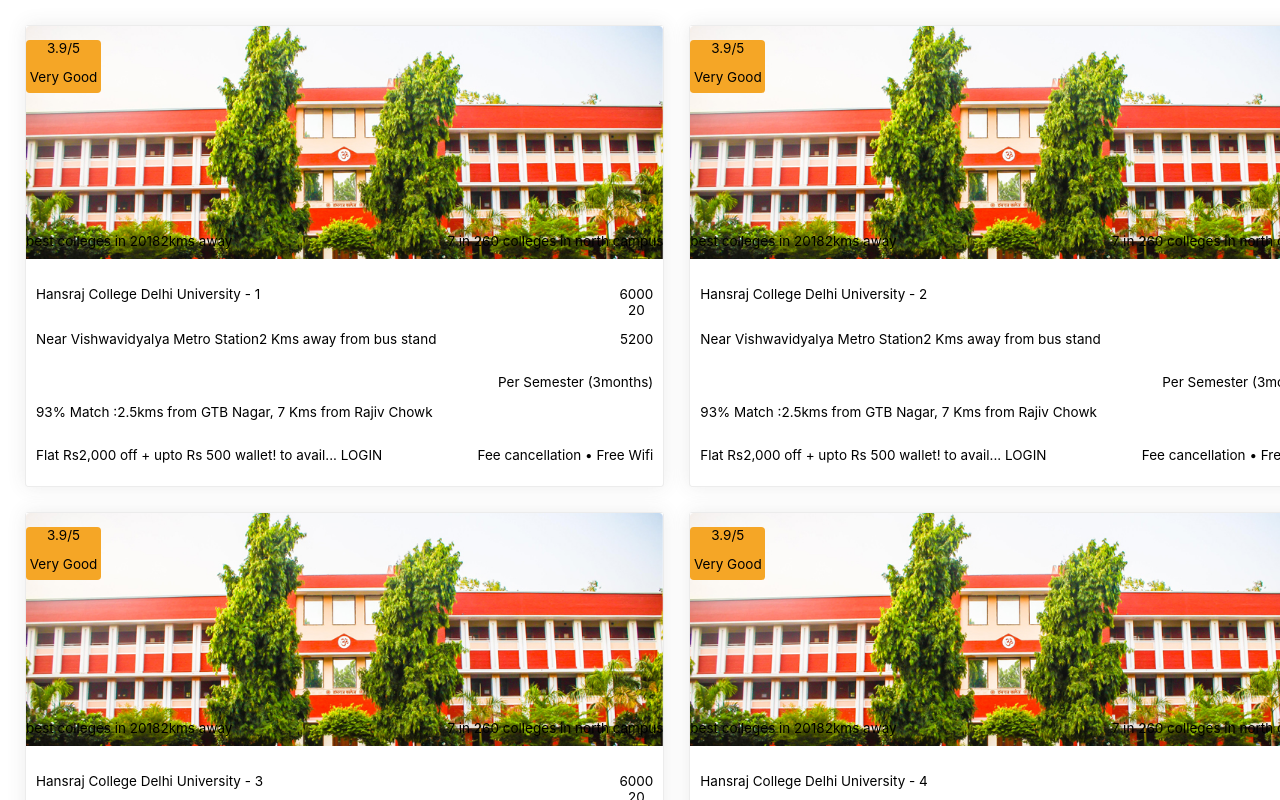
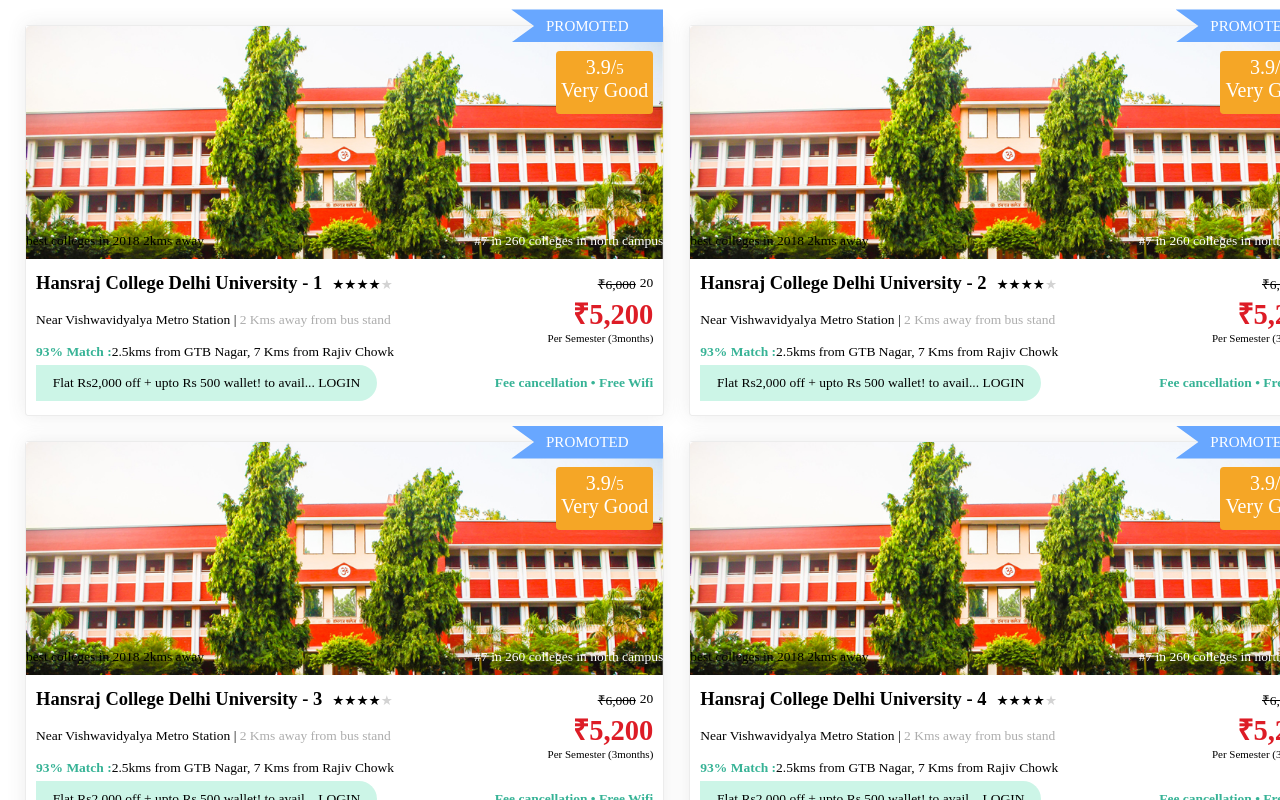
Before and after one commit to anujsoni08/college-listing, a React (Create React App) app: page / in a window 1280 px wide. Shown: the top 800 px of the page. Built offline with nearby package versions, Linux system fonts and the light colour scheme.

Commit message:
added styles

```diff
--- a/src/components/CollegeCard/index.js
+++ b/src/components/CollegeCard/index.js
@@ -6,15 +6,24 @@
 function CollegeCard(props) {
   const { collegeData } = props;
 
-  return (
-    <div className="college-card">
+  const getNumberInternationFormat = (value) => {
+    return new Intl.NumberFormat("en-US").format(value);
+  };
+
+  const renderTopHalf = () => {
+    return (
       <div className="top-half-card">
         <div style={{ position: "absolute", width: "100%", height: "100%" }}>
-          <div className="rating-card">
-            <p>
-              3.9/<span>5</span>{" "}
+          <div className="promoted-div">
+            <p className="zero-margin">PROMOTED</p>
+          </div>
+          <div className="rating-card" style={{ float: "right" }}>
+            <p className="zero-margin rating-text">
+              3.9/<span style={{ fontSize: "15px" }}>5</span>{" "}
             </p>
-            <p>{collegeData.rating_remarks}</p>
+            <p className="zero-margin rating-text">
+              {collegeData.rating_remarks}
+            </p>
           </div>
           <div
             className="flex-class"
@@ -22,43 +31,121 @@
           >
             <p>
               <span>{collegeData.tags[0]}</span>
+              {"    "}
               <span>{collegeData.tags[1]}</span>
             </p>
-            <p>{collegeData.ranking}</p>
+            <p style={{ color: "white", fontWeight: 500, lineHeight: 1.33 }}>
+              #{collegeData.ranking}
+            </p>
           </div>
         </div>
         <img src={collegeImg} alt="college" className="image-class" />
       </div>
+    );
+  };
+
+  const renderBottomHalf = () => {
+    return (
       <div className="bottom-half-card">
         <div className="flex-class">
-          <p>
-            {collegeData.college_name}
-            <span>{collegeData.ratings}</span>
+          <p className="zero-margin">
+            <span
+              className="font-bold greyish-brown"
+              style={{ fontSize: "18.5px" }}
+            >
+              {collegeData.college_name}
+            </span>
+            <span className="rating-star-list">
+              {Array.from({ length: collegeData.rating }, (_, i) => i + 1).map(
+                (_) => (
+                  <span className="rated-star">&#9733;</span>
+                )
+              )}
+              {Array.from(
+                { length: 5 - collegeData.rating },
+                (_, i) => i + 1
+              ).map((_) => (
+                <span className="non-rated-star">&#9733;</span>
+              ))}
+            </span>
           </p>
           <div className="college-fee-discount-class">
-            <span>{collegeData.original_fees}</span>
+            <span style={{ textDecoration: "line-through" }}>
+              {" "}
+              &#8377;{getNumberInternationFormat(collegeData.original_fees)}
+            </span>
+            <span style={{ width: "4px" }}> </span>
             <span>{collegeData.discount}</span>
           </div>
         </div>
         <div className="flex-class">
-          <p>
-            {collegeData.nearest_place[0]}
-            <span>{collegeData.nearest_place[1]}</span>
+          <p className="zero-margin">
+            <span className="greyish-brown">
+              {collegeData.nearest_place[0]}
+            </span>
+            <span className="greyish-brown" style={{ width: "4px" }}>
+              {" | "}{" "}
+            </span>
+            <span style={{ color: "#adadad" }}>
+              {collegeData.nearest_place[1]}
+            </span>
           </p>
-          <p>{collegeData.discounted_fees}</p>
+          <p
+            className="zero-margin font-bold"
+            style={{ fontSize: "28.5px", color: "#dd1c26" }}
+          >
+            &#8377;{getNumberInternationFormat(collegeData.discounted_fees)}
+          </p>
         </div>
-        <p style={{ textAlign: "right" }}>{collegeData.fees_cycle}</p>
-        <p style={{ textAlign: "left" }}>
-          <span>93% Match :</span>
+        <p
+          className="zero-margin greyish-brown"
+          style={{ textAlign: "right", fontSize: "11px" }}
+        >
+          {collegeData.fees_cycle}
+        </p>
+        <p className="zero-margin" style={{ textAlign: "left" }}>
+          <span style={{ color: "#37b396", fontWeight: 700 }}>93% Match :</span>
           <span>{collegeData.famous_nearest_places}</span>
         </p>
         <div className="flex-class">
-          <p>{collegeData.offertext}</p>
+          <p
+            className="zero-margin"
+            style={{
+              backgroundColor: "#ccf5e7",
+              padding: "10px",
+              borderTopRightRadius: "25px",
+              borderBottomRightRadius: "25px",
+              width: "52%",
+            }}
+          >
+            {collegeData.offertext}
+          </p>
           <p>
-            <span>{collegeData.amenties.join(" • ")}</span>
+            <span
+              style={{
+                color: "#37b396",
+                width: "60px",
+                height: "10px",
+                fontWeight: "bold",
+                fontStretch: "normal",
+                fontStyle: "normal",
+                lineHeight: 1.33,
+                letterSpacing: "normal",
+                textAlign: "center",
+              }}
+            >
+              {collegeData.amenties.join(" • ")}
+            </span>
           </p>
         </div>
       </div>
+    );
+  };
+
+  return (
+    <div className="college-card">
+      {renderTopHalf()}
+      {renderBottomHalf()}
     </div>
   );
 }
--- a/src/components/CollegeCard/style.css
+++ b/src/components/CollegeCard/style.css
@@ -1,3 +1,8 @@
+body {
+  font-size: 13.5px;
+  font-family: "DINPro";
+}
+
 .flex-class {
   display: flex;
   justify-content: space-between;
@@ -16,26 +21,80 @@
   width: 100%;
 }
 
-body {
-  font-size: 13.5px;
-}
-
 .college-fee-discount-class {
   display: flex;
-  flex-direction: column;
 }
 
 .rating-card {
-  width: 75px;
   height: 53px;
   border-radius: 3.8px;
   background-color: #f5a626;
+  float: right;
+  margin: 25px 10px 10px;
+  padding: 5px;
 }
 
 .top-half-card {
   position: relative;
+  /* background-image:
+    linear-gradient(
+      rgba(0, 0, 0, 0.5),
+      rgba(0, 0, 0, 0.5)
+    ),
+    url('../../assets/collegeImages/college.jpg'); */
 }
 
 .bottom-half-card {
   padding: 10px;
 }
+
+.zero-margin {
+  margin: 0;
+}
+
+.font-bold {
+  font-weight: 900;
+}
+
+.non-rated-star {
+  color: lightgrey;
+}
+
+.rated-star,
+.greyish-brown {
+  color: "#444444";
+}
+
+.promoted-div {
+  width: 152px;
+  height: 33px;
+  background-color: #68a7ff;
+  clip-path: polygon(100% 0, 100% 50%, 100% 100%, 0% 100%, 15% 50%, 0% 0%);
+  position: absolute;
+  top: -7%;
+  right: 0px;
+}
+
+.promoted-div .zero-margin {
+  font-size: 15px;
+  font-weight: 500;
+  font-stretch: normal;
+  font-style: normal;
+  line-height: 1.2;
+  letter-spacing: normal;
+  text-align: center;
+  color: #ffffff;
+  position: relative;
+  top: 50%;
+  left: 50%;
+  transform: translate(-50%, -50%);
+}
+
+.rating-text {
+  font-size: 20px;
+  color: white;
+}
+
+.rating-star-list {
+  margin-left: 10px;
+}
```
